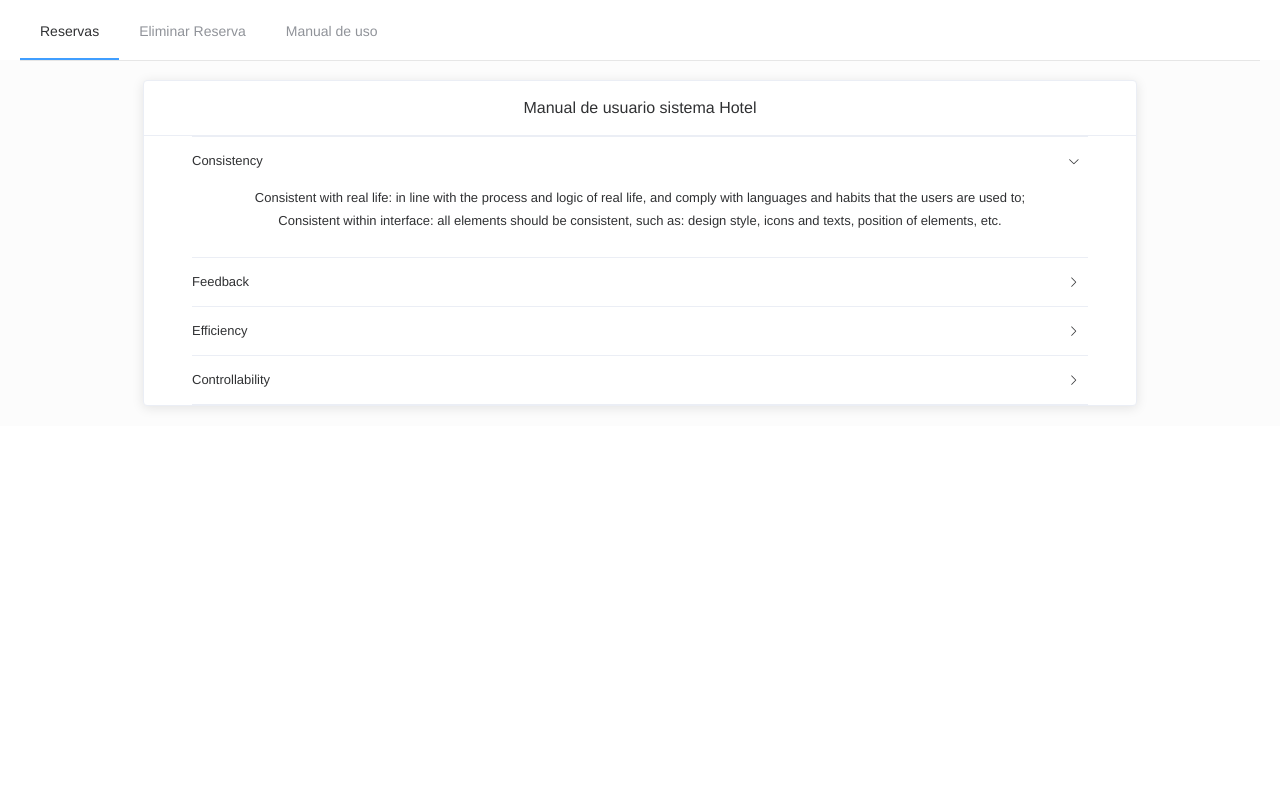
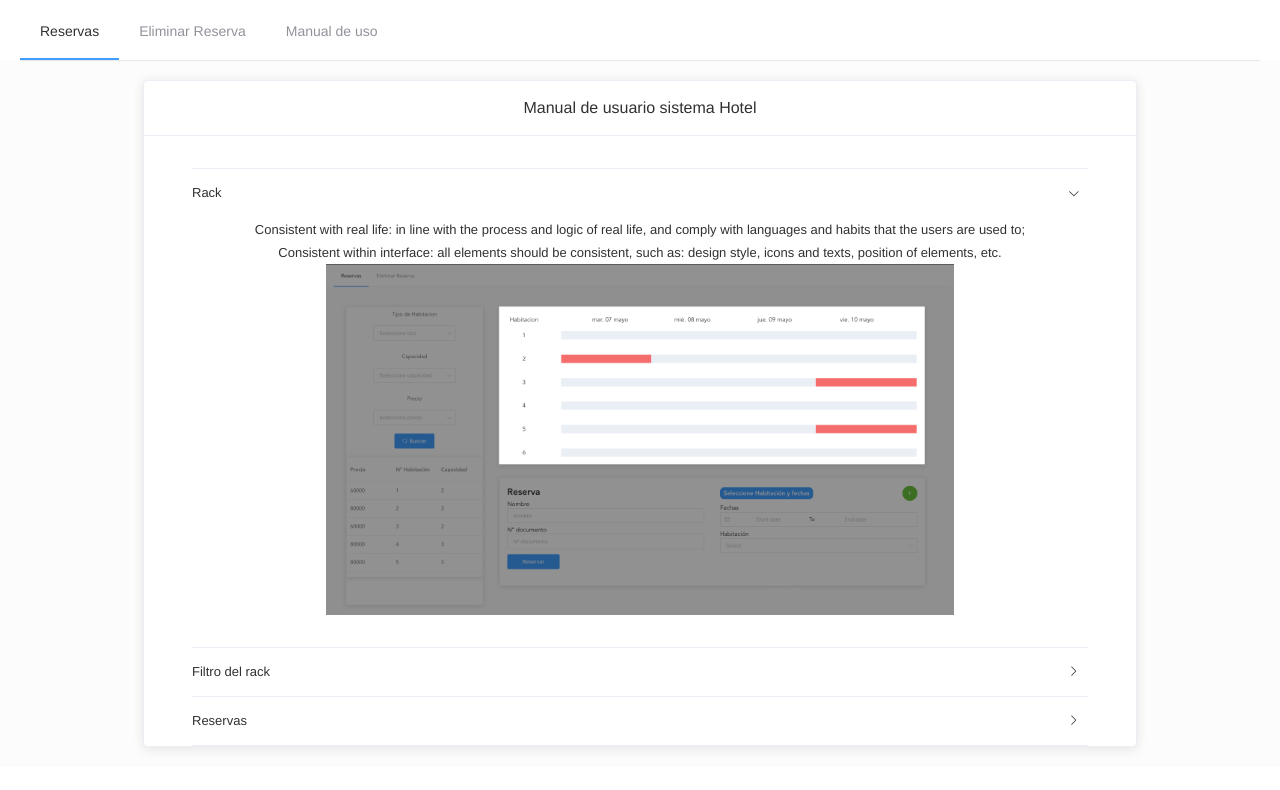
Before and after one commit to Kakoo8/TingesoFront, a Vue app: page /manual in a window 1280 px wide. Shown: the top 790 px of the page. Built offline with nearby package versions, Linux system fonts and the light colour scheme.

Commit message:
CHG: se agregan imagenenes al componente del manual

```diff
--- a/src/views/Manual.vue
+++ b/src/views/Manual.vue
@@ -9,22 +9,21 @@
             </div>
             <div class="acordeon-container">
               <el-collapse v-model="activeName" accordion>
-                <el-collapse-item title="Consistency" name="1">
+                <el-collapse-item title="Rack" name="1">
                   <div>Consistent with real life: in line with the process and logic of real life, and comply with languages and habits that the users are used to;</div>
                   <div>Consistent within interface: all elements should be consistent, such as: design style, icons and texts, position of elements, etc.</div>
+                  <img src="../assets/Rack.png" class="image">
                 </el-collapse-item>
-                <el-collapse-item title="Feedback" name="2">
+                <el-collapse-item title="Filtro del rack" name="2">
                   <div>Operation feedback: enable the users to clearly perceive their operations by style updates and interactive effects;</div>
                   <div>Visual feedback: reflect current state by updating or rearranging elements of the page.</div>
+                  <img src="../assets/FiltroRack.png" class="image">
                 </el-collapse-item>
-                <el-collapse-item title="Efficiency" name="3">
+                <el-collapse-item title="Reservas" name="3">
                   <div>Simplify the process: keep operating process simple and intuitive;</div>
                   <div>Definite and clear: enunciate your intentions clearly so that the users can quickly understand and make decisions;</div>
                   <div>Easy to identify: the interface should be straightforward, which helps the users to identify and frees them from memorizing and recalling.</div>
-                </el-collapse-item>
-                <el-collapse-item title="Controllability" name="4">
-                  <div>Decision making: giving advices about operations is acceptable, but do not make decisions for the users;</div>
-                  <div>Controlled consequences: users should be granted the freedom to operate, including canceling, aborting or terminating current operation.</div>
+                  <img src="../assets/Reserva.png" class="image">
                 </el-collapse-item>
               </el-collapse>
             </div>
@@ -67,5 +66,11 @@ export default {
 .acordeon-container {
     padding-left: 3em;
     padding-right: 3em;
+    padding-top: 2em;
+}
+
+img {
+    max-width: 70%;
+    height: auto;
 }
 </style>
```
